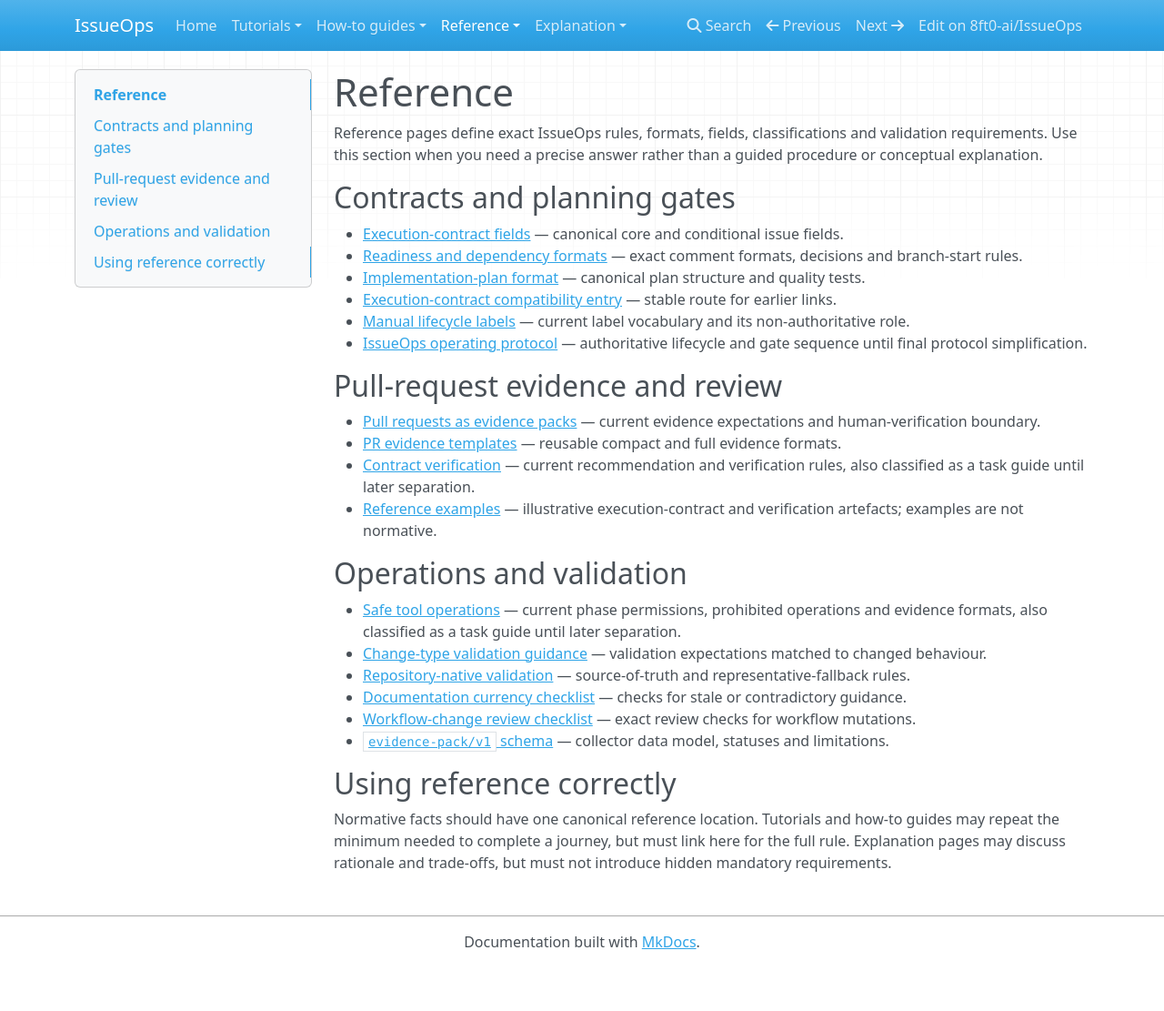
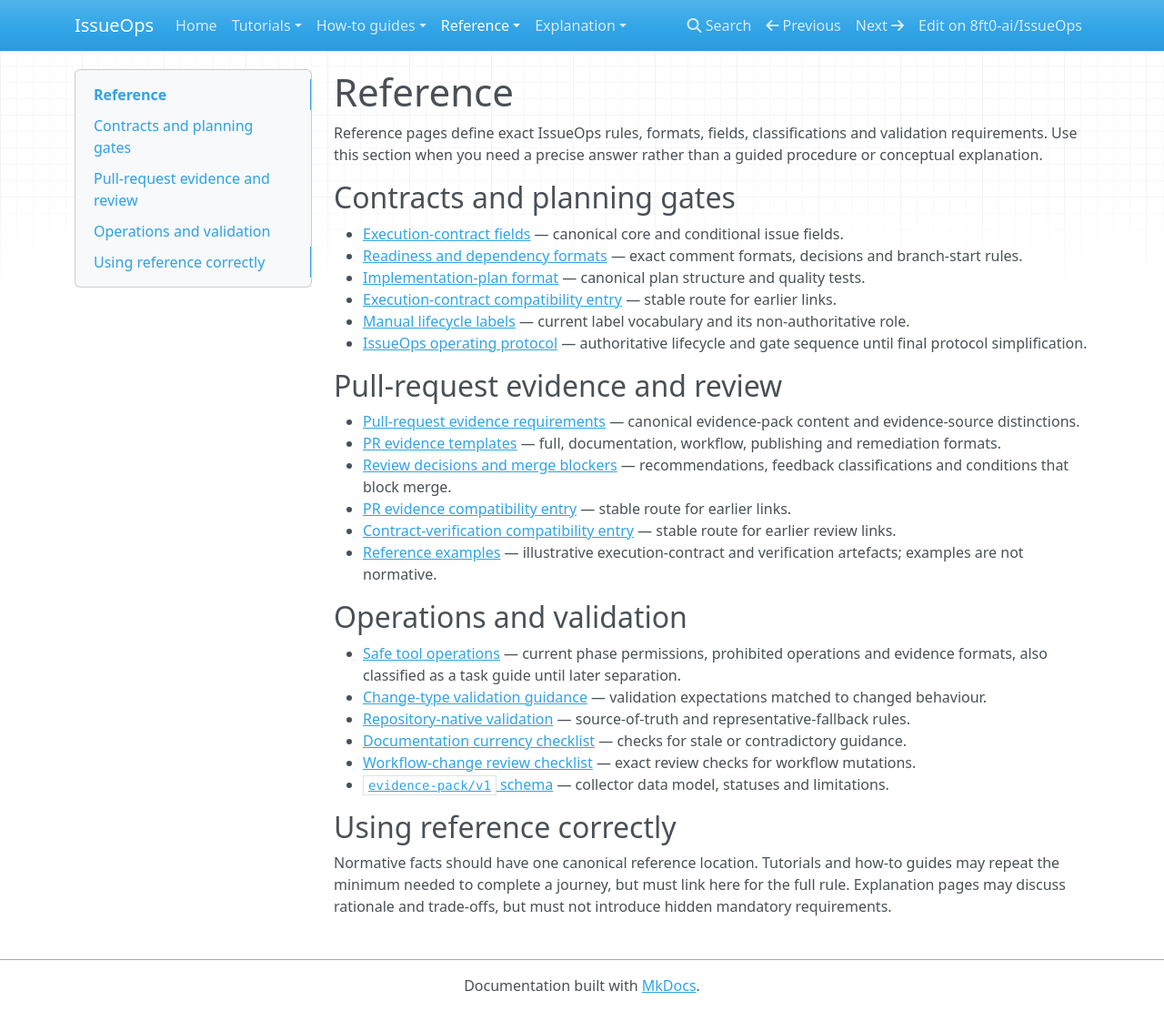
Before and after one commit to 8ft0-ai/IssueOps, an MkDocs documentation site: the page built from docs/reference/index.md, in a window 1280 px wide and 1111 px high. Shown: the whole window at 91% size. Built offline with MkDocs 1.6.1, drawn with Linux system fonts in a browser that asks for light colours; nearby versions of some CDN libraries.

Commit message:
Index canonical PR evidence and review references

```diff
--- a/docs/reference/index.md
+++ b/docs/reference/index.md
@@ -13,9 +13,11 @@ Reference pages define exact IssueOps rules, formats, fields, classifications an
 
 ## Pull-request evidence and review
 
-- [Pull requests as evidence packs](../pr-evidence-packs.md) — current evidence expectations and human-verification boundary.
-- [PR evidence templates](../pr-evidence-templates.md) — reusable compact and full evidence formats.
-- [Contract verification](../contract-verification.md) — current recommendation and verification rules, also classified as a task guide until later separation.
+- [Pull-request evidence requirements](pr-evidence-requirements.md) — canonical evidence-pack content and evidence-source distinctions.
+- [PR evidence templates](pr-evidence-templates.md) — full, documentation, workflow, publishing and remediation formats.
+- [Review decisions and merge blockers](review-decisions-and-merge-blockers.md) — recommendations, feedback classifications and conditions that block merge.
+- [PR evidence compatibility entry](../pr-evidence-packs.md) — stable route for earlier links.
+- [Contract-verification compatibility entry](../contract-verification.md) — stable route for earlier review links.
 - [Reference examples](../examples/README.md) — illustrative execution-contract and verification artefacts; examples are not normative.
 
 ## Operations and validation
```
